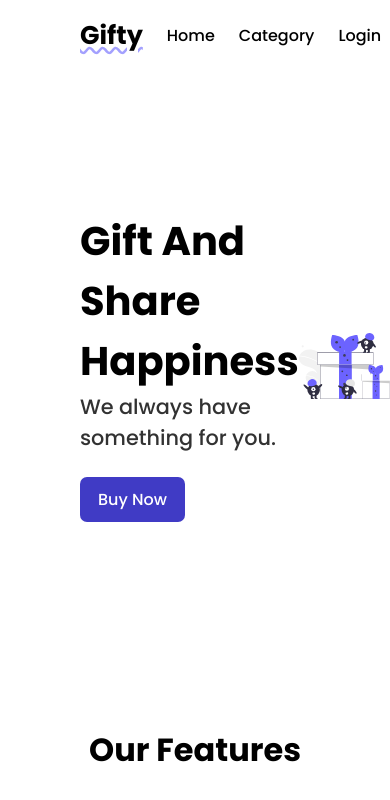
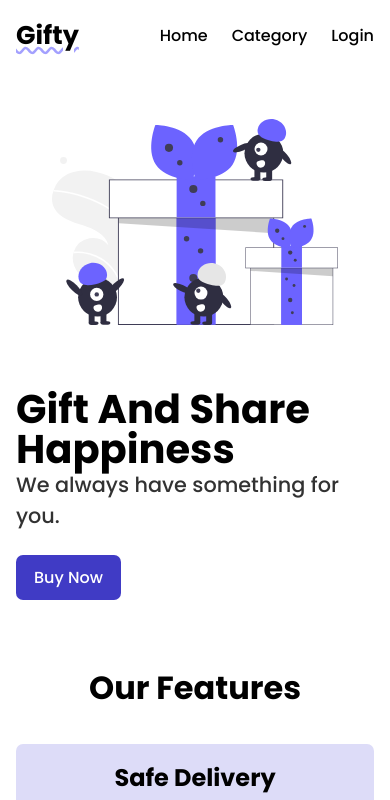
Before and after one commit to nishchay17/html-demo, a plain HTML site: page index.html in a window 390 px wide. Shown: the top 800 px of the page. Drawn offline with Linux system fonts and the light colour scheme.

Commit message:
added responsiveness

```diff
--- a/index.css
+++ b/index.css
@@ -13,7 +13,7 @@
   --primary-light: #dddcf8;
 }
 
-body {
+.container {
   max-width: 1600px;
   margin: 0 auto;
   padding: 0 5rem;
@@ -77,6 +77,10 @@ a:hover {
   align-items: center;
 }
 
+.hero img {
+  width: 40%;
+}
+
 .hero-heading {
   font-size: 2.5rem;
   margin: 0;
@@ -101,6 +105,7 @@ a:hover {
 .card-wrapper {
   display: flex;
   justify-content: space-between;
+  flex-wrap: wrap;
 }
 
 .card {
@@ -123,3 +128,29 @@ a:hover {
   font-size: 1.5rem;
   margin-bottom: 0.5rem;
 }
+
+/* mobile section */
+
+@media screen and (max-width: 480px) {
+  .container {
+    padding: 1rem;
+  }
+  nav {
+    margin: 0;
+  }
+  .hero {
+    flex-direction: column-reverse;
+    height: auto;
+  }
+  .hero img {
+    width: 80%;
+    margin: 4rem 0;
+  }
+  .hero-heading {
+    line-height: 100%;
+  }
+  .card {
+    margin-bottom: 1rem;
+    width: 100%;
+  }
+}
--- a/index.html
+++ b/index.html
@@ -6,9 +6,11 @@
     <meta name="viewport" content="width=device-width, initial-scale=1.0">
     <title>Gifty</title>
     <link rel="stylesheet" type="text/css" href="index.css">
+    <script src="https://cdn.lordicon.com/libs/frhvbuzj/lord-icon-2.0.2.js"></script>
 </head>
 <body>
-    <script src="https://cdn.lordicon.com/libs/frhvbuzj/lord-icon-2.0.2.js"></script>
+    <div class="container">
+
         <!--
             nav section
         -->
@@ -50,7 +52,7 @@
                         Buy Now
                     </button>
                 </div>
-            <img width="40%" src="./img/hero-gift.svg" alt="gifts" />
+                <img src="./img/hero-gift.svg" alt="gifts" />
             </div>
         </section>
 
@@ -97,6 +99,7 @@
     </div>
 </div>
 </section>
+</div>
 
 </body>
 </html>
```
Lines whose indentation alone changed are shown as unchanged.
